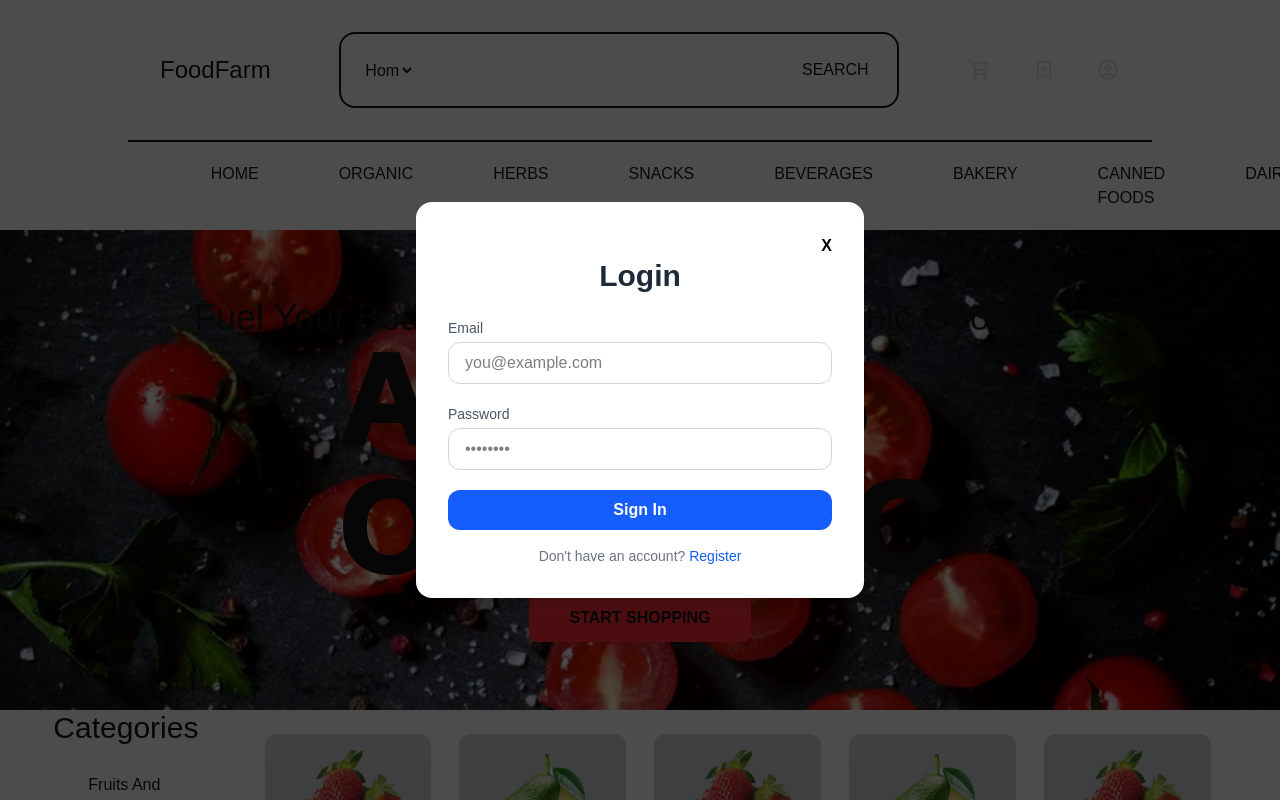
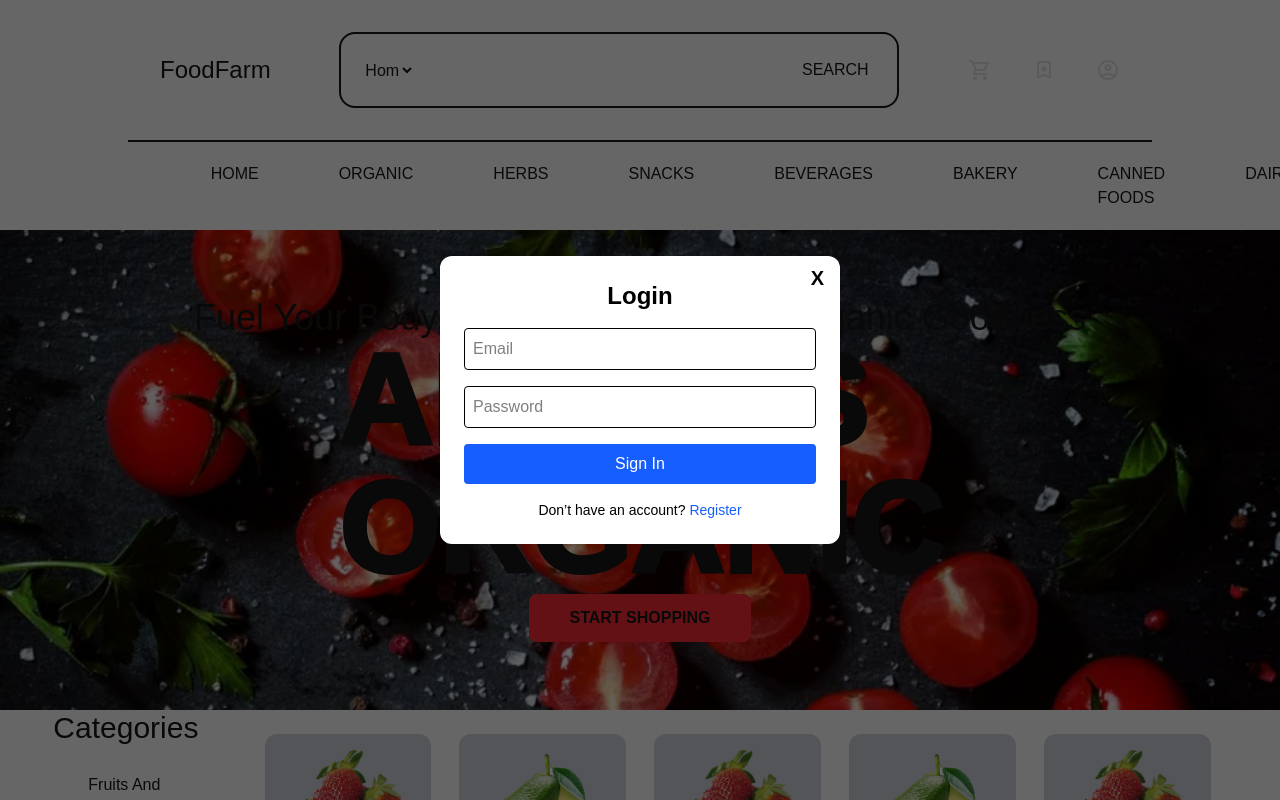
Before and after one commit to rahul-rathee7/Food-Farm, a Next.js app in the folder frontend/: page / in a window 1280 px wide. Both pictures are taken after a click on the picture 1107 px from the left and 70 px from the top of the page. Shown: the top 800 px of the page. Built offline with nearby package versions, Linux system fonts and the light colour scheme.

Commit message:
login and signup completed

```diff
--- a/frontend/src/app/UserAuth/Login.tsx
+++ b/frontend/src/app/UserAuth/Login.tsx
@@ -1,61 +1,71 @@
-'use client' // if using in Next.js App Router
-
+'use client'
 import { useState } from 'react'
 
-export default function Login({setisLoginSection}) {
+export default function Login({ closeLogin, openSignup }) {
   const [email, setEmail] = useState('')
   const [password, setPassword] = useState('')
 
-  const handleSubmit = (e: React.FormEvent) => {
+  const handleSubmit = (e) => {
     e.preventDefault()
-    console.log('Logging in with:', { email, password })
+    console.log({ email, password })
+  }
+
+  const stopClick = (e) => {
+    e.stopPropagation()
   }
 
   return (
-    <div className="min-h-screen flex items-center justify-center text-black px-4">
-      <div className="flex flex-col max-w-md w-full bg-white rounded-2xl shadow-lg p-8">
-        <button className='self-end font-extrabold rounded-full' type='button' onClick={() => setisLoginSection(false)}>X</button>
-        <h2 className="text-3xl font-bold text-center mb-6 text-gray-800">Login</h2>
-        <form onSubmit={handleSubmit} className="space-y-5">
-          <div>
-            <label htmlFor="email" className="block text-sm font-medium text-gray-600 mb-1">
-              Email
-            </label>
+    <div
+      className="fixed inset-0 bg-black/60 flex justify-center items-center text-black"
+      onMouseDown={closeLogin}
+    >
+      <div
+        className="bg-white p-6 rounded-xl w-[400px] relative"
+        onMouseDown={stopClick}
+      >
+        <button
+          className="absolute top-2 right-4 text-xl font-bold"
+          type="button"
+          onClick={closeLogin}
+        >
+          X
+        </button>
+
+        <h2 className="text-2xl font-bold text-center mb-4 ">Login</h2>
+
+        <form onSubmit={handleSubmit} className="space-y-4">
           <input
             type="email"
-              id="email"
-              className="w-full px-4 py-2 border border-gray-300 rounded-xl focus:outline-none focus:ring-2 focus:ring-blue-500"
             value={email}
             onChange={(e) => setEmail(e.target.value)}
+            placeholder="Email"
+            className="w-full border p-2 rounded "
             required
-              placeholder="you@example.com"
           />
-          </div>
-
-          <div>
-            <label htmlFor="password" className="block text-sm font-medium text-gray-600 mb-1">
-              Password
-            </label>
           <input
             type="password"
-              id="password"
-              className="w-full px-4 py-2 border border-gray-300 rounded-xl focus:outline-none focus:ring-2 focus:ring-blue-500"
             value={password}
             onChange={(e) => setPassword(e.target.value)}
+            placeholder="Password"
+            className="w-full border p-2 rounded "
             required
-              placeholder="••••••••"
           />
-          </div>
-
-          <button
-            type="submit"
-            className="w-full py-2 px-4 bg-blue-600 hover:bg-blue-700 text-white rounded-xl font-semibold transition duration-300"
-          >
+          <button className="w-full bg-blue-600 text-white py-2 rounded">
             Sign In
           </button>
         </form>
-        <p className="text-sm text-gray-500 text-center mt-4">
-          Don&apos;t have an account? <a href="#" className="text-blue-600 hover:underline">Register</a>
+
+        <p className="text-sm text-center mt-4">
+          Don’t have an account?{' '}
+          <span
+            className="text-blue-600 cursor-pointer"
+            onClick={() => {
+              openSignup()
+              closeLogin()
+            }}
+          >
+            Register
+          </span>
         </p>
       </div>
     </div>
--- a/frontend/src/app/UserAuth/Signup.tsx
+++ b/frontend/src/app/UserAuth/Signup.tsx
@@ -1,11 +1,113 @@
-import React from 'react'
+'use client'
 
-const Signup = () => {
+import { useState } from 'react'
+
+export default function Signup({ closeSignup, openLogin }) {
+  const [name, setName] = useState('')
+  const [email, setEmail] = useState('')
+  const [password, setPassword] = useState('')
+  const [confirmPassword, setConfirmPassword] = useState('')
+
+  const handleSubmit = (e) => {
+    e.preventDefault()
+    if (password !== confirmPassword) {
+      alert('Passwords do not match')
+      return
+    }
+    console.log('Signing up with:', { name, email, password })
+  }
+
+  const stopClick = (e) => e.stopPropagation()
+
   return (
-    <div>
+    <div
+      className="fixed inset-0 bg-black/60 flex justify-center items-center px-4 z-50 text-black"
+      onMouseDown={closeSignup}
+    >
+      <div
+        onMouseDown={stopClick}
+        className="bg-white p-6 rounded-2xl shadow-lg w-full max-w-md relative"
+      >
+        <button
+          type="button"
+          onClick={closeSignup}
+          className="absolute top-4 right-4 text-lg font-bold"
+        >
+          X
+        </button>
 
+        <h2 className="text-3xl font-bold text-center mb-6 ">Sign Up</h2>
+
+        <form onSubmit={handleSubmit} className="space-y-4">
+          <div>
+            <label className="block text-sm font-medium mb-1 ">Name</label>
+            <input
+              type="text"
+              value={name}
+              onChange={(e) => setName(e.target.value)}
+              placeholder="John Doe"
+              className="w-full border px-4 py-2 rounded-xl "
+              required
+            />
+          </div>
+
+          <div>
+            <label className="block text-sm font-medium mb-1 ">Email</label>
+            <input
+              type="email"
+              value={email}
+              onChange={(e) => setEmail(e.target.value)}
+              placeholder="you@example.com"
+              className="w-full border px-4 py-2 rounded-xl "
+              required
+            />
+          </div>
+
+          <div>
+            <label className="block text-sm font-medium mb-1 ">Password</label>
+            <input
+              type="password"
+              value={password}
+              onChange={(e) => setPassword(e.target.value)}
+              placeholder="••••••••"
+              className="w-full border px-4 py-2 rounded-xl "
+              required
+            />
+          </div>
+
+          <div>
+            <label className="block text-sm font-medium mb-1 ">Confirm Password</label>
+            <input
+              type="password"
+              value={confirmPassword}
+              onChange={(e) => setConfirmPassword(e.target.value)}
+              placeholder="••••••••"
+              className="w-full border px-4 py-2 rounded-xl "
+              required
+            />
+          </div>
+
+          <button
+            type="submit"
+            className="w-full bg-blue-600 hover:bg-blue-700 text-white py-2 rounded-xl transition"
+          >
+            Create Account
+          </button>
+        </form>
+
+        <p className="text-sm text-center text-gray-600 mt-4">
+          Already have an account?{' '}
+          <span
+            onClick={() => {
+              openLogin()
+              closeSignup()
+            }}
+            className="text-blue-600 hover:underline cursor-pointer"
+          >
+            Login
+          </span>
+        </p>
+      </div>
     </div>
   )
 }
-
-export default Signup
--- a/frontend/src/app/shared/Navbar.tsx
+++ b/frontend/src/app/shared/Navbar.tsx
@@ -5,9 +5,11 @@ import cart from '../../../public/assets/shopping_cart_24dp_E3E3E3_FILL0_wght400
 import save from '../../../public/assets/bookmark_star_24dp_E3E3E3_FILL0_wght400_GRAD0_opsz24.svg'
 import profile from '../../../public/assets/account_circle_24dp_E3E3E3_FILL0_wght400_GRAD0_opsz24.svg'
 import Login from '../UserAuth/Login'
+import Signup from '../UserAuth/Signup'
 
 const Navbar = () => {
   const [isLoginSection, setisLoginSection] = useState(false);
+  const [isSignupSection, setisSignupSection] = useState(false);
 
   return (
     <>
@@ -32,13 +34,13 @@ const Navbar = () => {
           </div>
           <div className='flex gap-10'>
             <div>
-            <Image src={cart} alt='cart' width={24} height={24}/>
+              <Image src={cart} alt='cart' width={24} height={24} />
             </div>
             <div>
-            <Image src={save} alt='save' width={24} height={24}/>
+              <Image src={save} alt='save' width={24} height={24} />
             </div>
             <div>
-            <Image src={profile} onClick={() => setisLoginSection(true)} alt='profile' width={24} height={24}/>
+              <Image src={profile} onClick={() => setisLoginSection(true)} alt='profile' width={24} height={24} />
             </div>
           </div>
         </div>
@@ -53,11 +55,20 @@ const Navbar = () => {
           <div className='py-5 px-10 hover:bg-red-500 rounded-sm'>DAIRY</div>
         </div>
       </div>
-      {isLoginSection &&
-      <div className='fixed top-0 left-0 z-index-10 w-[100vw] h-[100vh] bg-black/70'>
-        <Login setisLoginSection={setisLoginSection}/>
-      </div>
+      {
+        isLoginSection &&
+        <Login
+          closeLogin={() => setisLoginSection(false)}
+          openSignup={() => setisSignupSection(true)}
+        />
       }
+      {isSignupSection && (
+        <Signup
+          closeSignup={() => setisSignupSection(false)}
+          openLogin={() => setisLoginSection(true)}
+        />
+      )}
+
     </>
   )
 }
```
Lines whose indentation alone changed are shown as unchanged.
